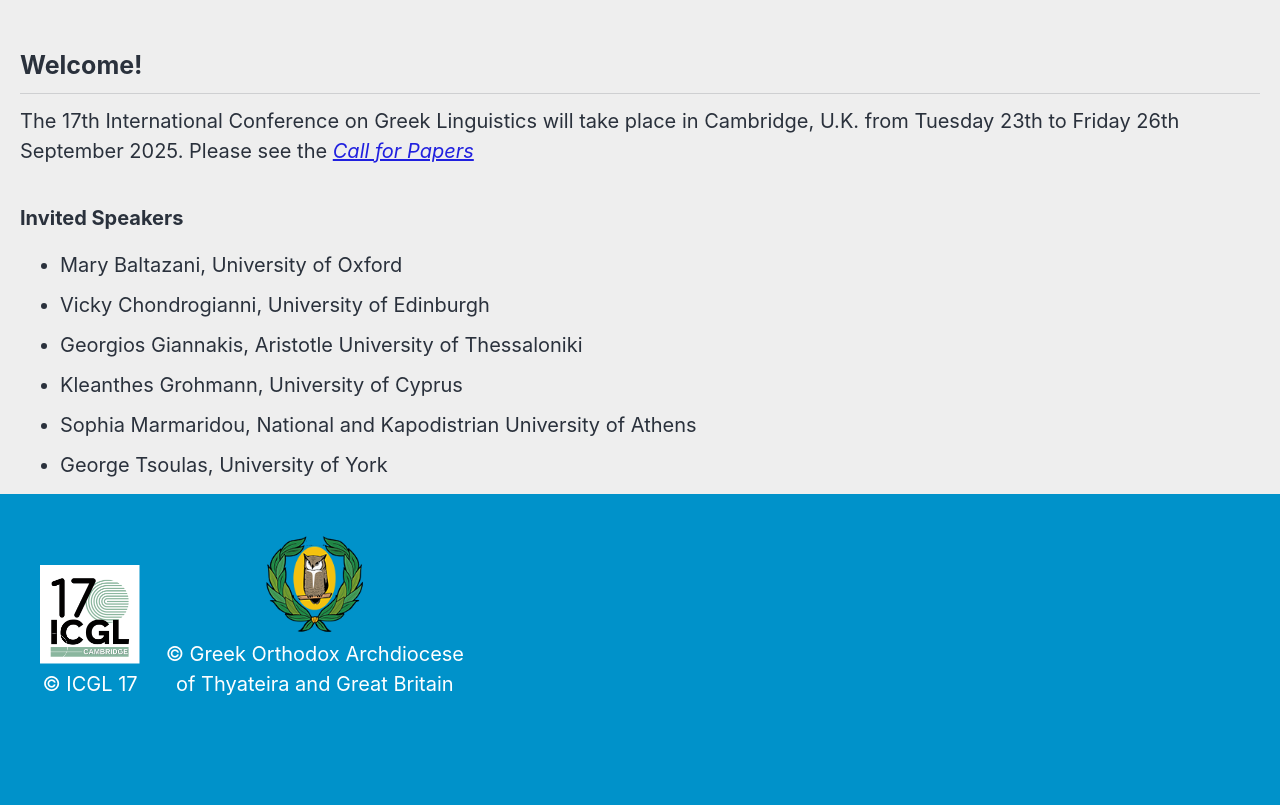
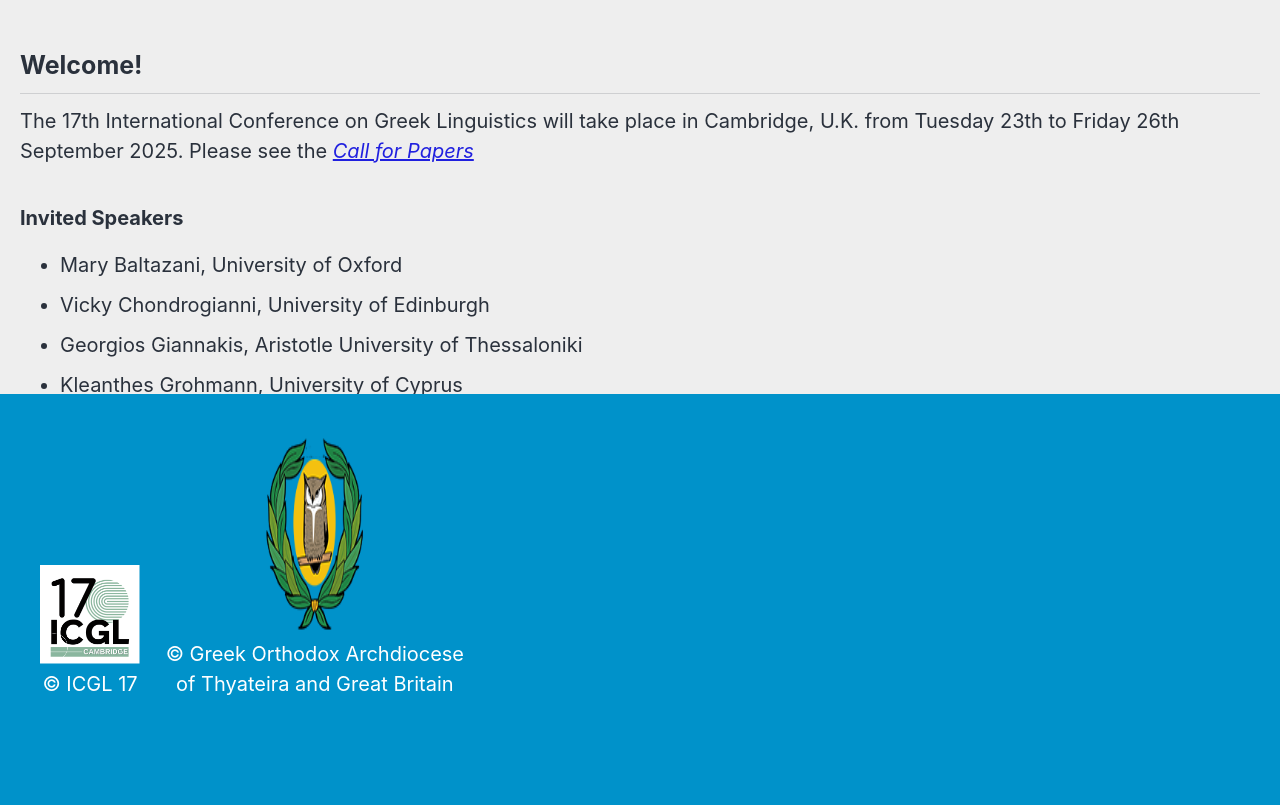
Before and after one commit to roryleung/ICGL17, a Jekyll site: the page built from _pages/home.md, in a window 1280 px wide. Shown: the part 417-1222 px from the top of the page. Built offline with Jekyll 4.4.1, drawn with Linux system fonts in a browser that asks for light colours; cached includes are drawn as plain includes; nearby versions of some CDN libraries.

Commit message:
Update custom.html

```diff
--- a/_includes/footer/custom.html
+++ b/_includes/footer/custom.html
@@ -6,7 +6,7 @@
     </div>
 
     <div style="text-align: center; display: inline-block; vertical-align: bottom;">
-      <img src="/assets/images/logo_owl_icon.png" alt="Owl Icon Logo" style="width: 100px; height: 100px;">
+      <img src="/assets/images/logo_owl_icon.png" alt="Owl Icon Logo" style="width: 100px; height: 200px;">
       <p style="color: white; margin-top: 5px;">
         &copy; Greek Orthodox Archdiocese<br>of Thyateira and Great Britain
       </p>
```
